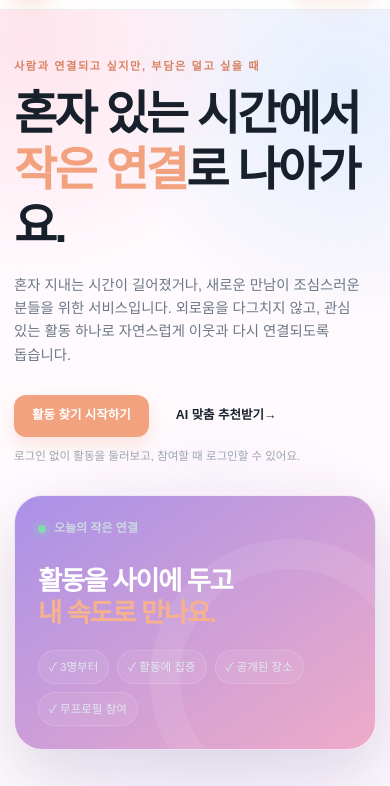
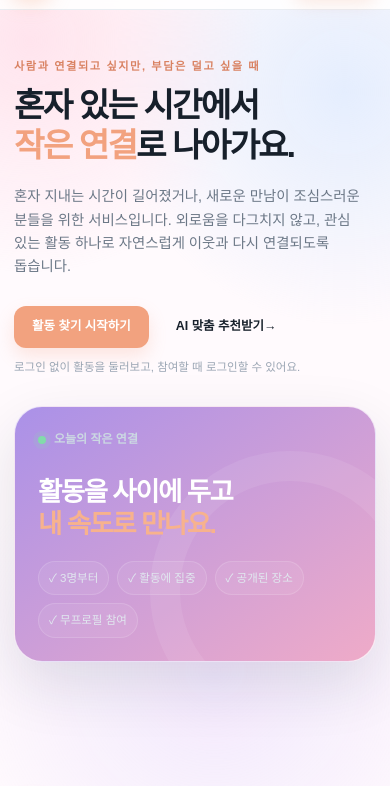
Before and after one commit to Gimchi-coder/malhanundaero-team-project, a plain HTML site: page index.html in a window 390 px wide. Shown: the part 58-844 px from the top of the page. Drawn offline with nearby package versions, Linux system fonts and the light colour scheme; no server answers.

Commit message:
디자인 수정

```diff
--- a/index.html
+++ b/index.html
@@ -40,7 +40,7 @@
         <section class="hero-section">
             <div class="hero-copy">
                 <p class="eyebrow">사람과 연결되고 싶지만, 부담은 덜고 싶을 때</p>
-                <h1>혼자 있는 시간에서<br><em>작은 연결</em>로 나아가요.</h1>
+                <h1><span class="hero-line">혼자 있는 시간에서</span><br><span class="hero-line"><em>작은 연결</em>로 나아가요.</span></h1>
                 <p class="hero-description">혼자 지내는 시간이 길어졌거나, 새로운 만남이 조심스러운 분들을 위한 서비스입니다. 외로움을 다그치지 않고, 관심 있는 활동 하나로 자연스럽게 이웃과 다시 연결되도록 돕습니다.</p>
                 <div class="hero-actions">
                     <button id="btn-enter-activities" class="btn-primary" type="button" data-view-target="activities">활동 찾기 시작하기</button>
--- a/style.css
+++ b/style.css
@@ -83,6 +83,7 @@ body[data-view="guide"] .hero-section, body[data-view="guide"] #connection-start
 .eyebrow { margin-bottom: 10px; color: var(--accent-dark); font-size: .7rem; font-weight: 900; letter-spacing: .14em; }
 h1, h2, h3, h4 { color: var(--ink); letter-spacing: -.055em; line-height: 1.2; overflow-wrap: break-word; text-wrap: balance; }
 h1 { max-width: 680px; font-size: clamp(2.9rem, 7vw, 5.6rem); font-weight: 900; }
+.hero-line { display: inline-block; white-space: nowrap; }
 h1 em { color: var(--accent); font-style: normal; }
 h2 { font-size: clamp(1.5rem, 3vw, 2.15rem); }
 .hero-description { max-width: 590px; margin-top: 20px; color: var(--muted); font-size: clamp(.9rem, 1.7vw, 1.02rem); overflow-wrap: break-word; word-break: keep-all; }
@@ -243,7 +244,7 @@ select { appearance: auto; }.form-group input:focus, .form-group select:focus, .
 @keyframes card-rise { from { opacity: 0; transform: translateY(12px); } to { opacity: 1; transform: translateY(0); } }
 
 @media (max-width: 680px) {
-    h1 { font-size: clamp(2.35rem, 12vw, 4rem); }
+    h1 { font-size: clamp(1.85rem, 8.5vw, 4rem); }
     .btn-primary, .btn-ghost, .btn-outline { font-size: clamp(.72rem, 3.2vw, .9rem); }
     .section-heading p:not(.eyebrow), .connection-heading p:not(.eyebrow) { font-size: clamp(.78rem, 3.2vw, .9rem); }
 }
```
